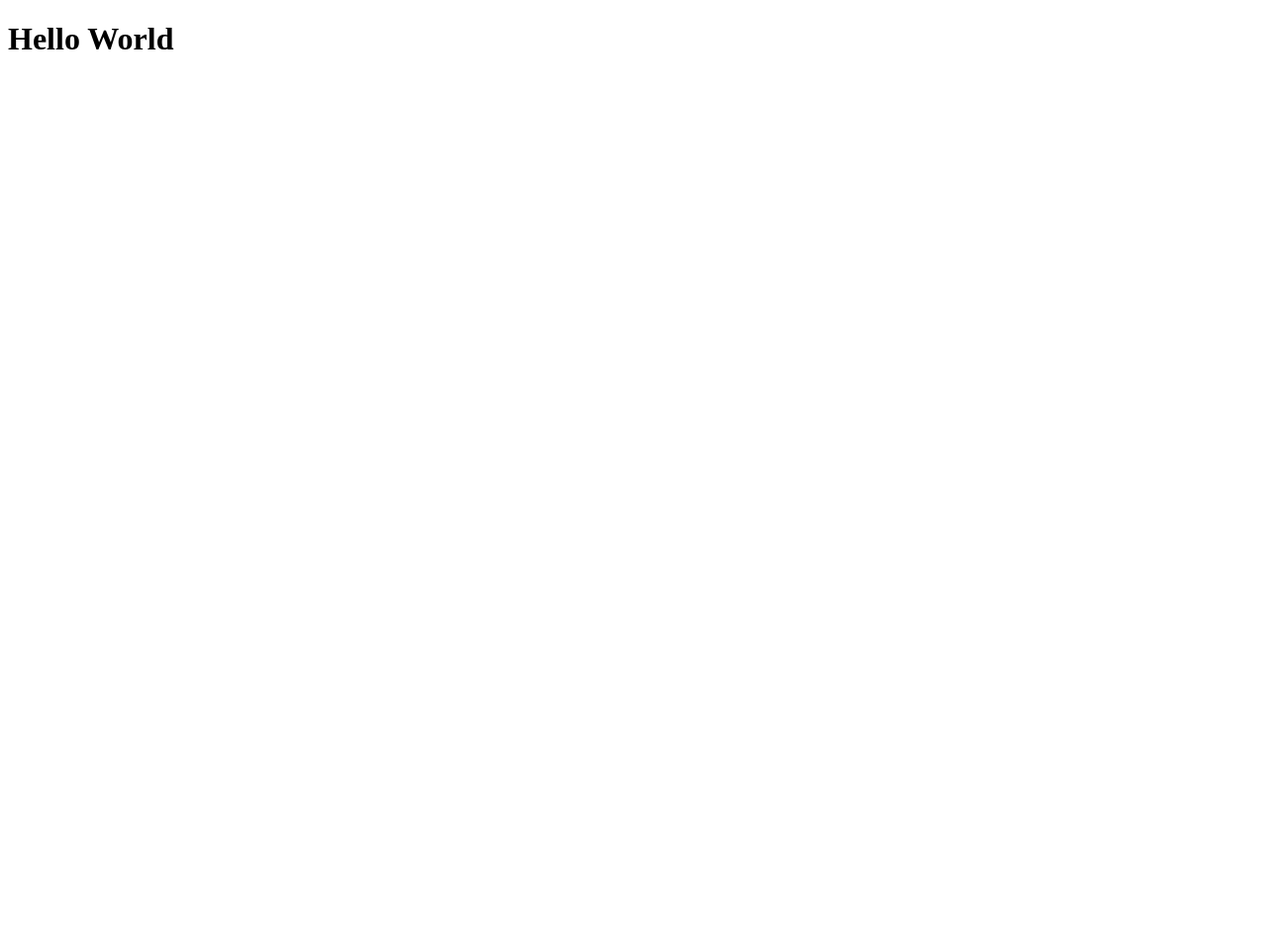
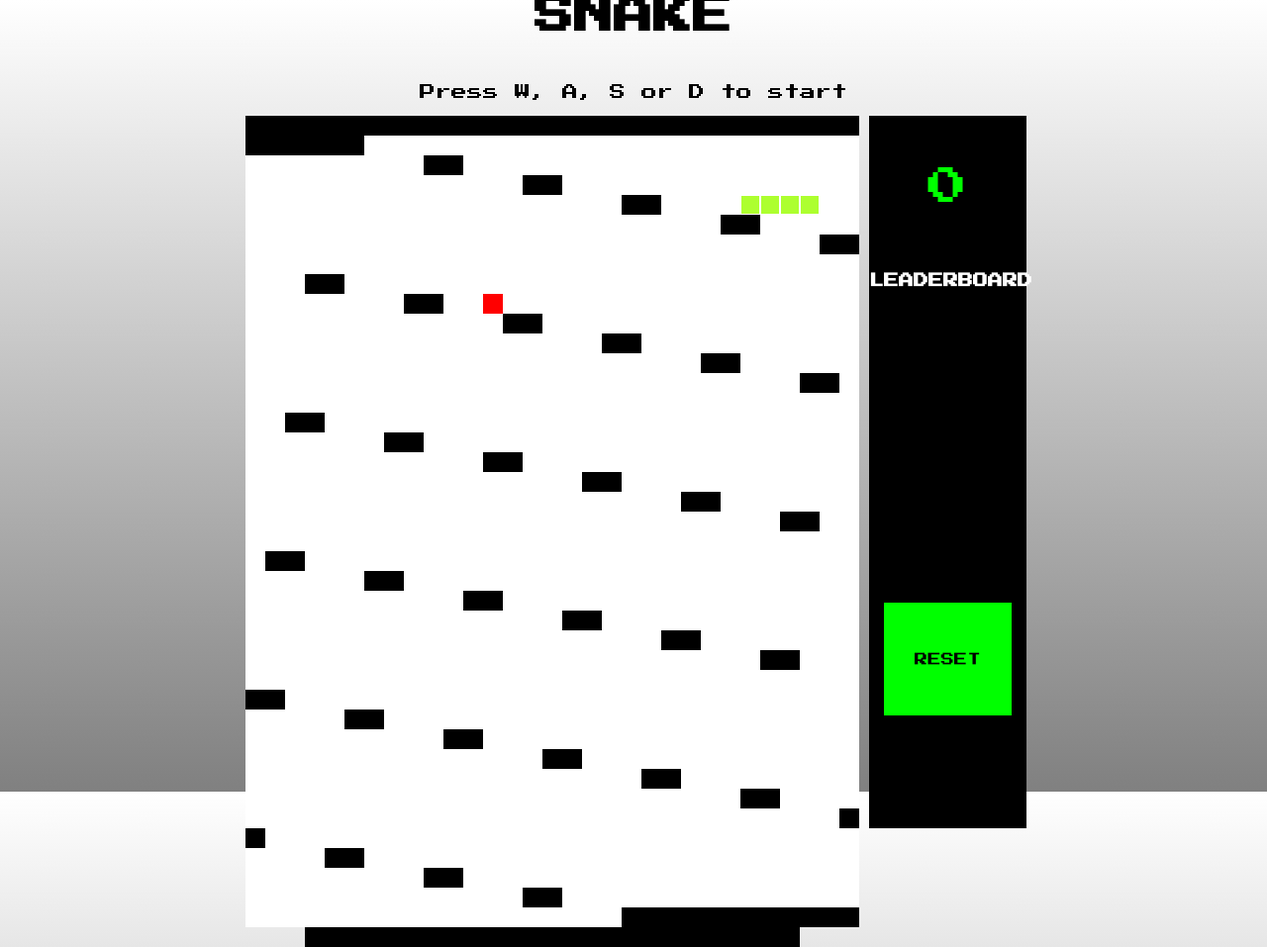
Before and after one commit to jgar123/project-1, a plain HTML site: page index.html in a window 1280 px wide. Shown: the whole page at 99% size. Before the commit the page ends 800 px from the top, so only its background shows below. Drawn offline with Linux system fonts and the light colour scheme.

Commit message:
the game of snake

```diff
--- a/index.html
+++ b/index.html
@@ -4,9 +4,23 @@
   <meta charset="UTF-8">
   <meta name="viewport" content="width=device-width, initial-scale=1.0">
   <meta http-equiv="X-UA-Compatible" content="ie=edge">
+  <link rel="stylesheet" href="styles/main.css">
+  <link href="https://fonts.googleapis.com/css?family=Press+Start+2P&display=swap" rel="stylesheet">
+  <script src="scripts/app.js"></script>
   <title>Project 1</title>
 </head>
 <body>
-  <h1>Hello World</h1>
+  <h2>SNAKE</h2>
+  <p>Press W, A, S or D to start</p>
+  <section id="main">
+    <div id="grid"></div>
+    <section id="small-stuff">
+      <div id="score">0</div>
+      <h3>LEADERBOARD</h3>
+      <div id="leaderboard"></div>
+      <button id="reset">RESET</button>
+    </section>
+    <div id="result"></div>
+  </section>
 </body>
 </html>
--- a/scripts/app.js
+++ b/scripts/app.js
@@ -0,0 +1,316 @@
+function main () {
+
+  const grid = document.querySelector('#grid')
+  const scoreBoard = document.querySelector('#score')
+  const reset = document.querySelector('#reset')
+  const leaderBoard = document.querySelector('#leaderboard')
+  const sideBit = document.querySelector('#small-stuff')
+  const width = 36
+  const cells = []
+  let snake = [149, 150, 151, 152]
+  let intervalId
+  let foodPosition
+  let score = 0
+  let speed = 150
+  let top10 = []
+
+  function scoring() {
+    scoreBoard.innerHTML = score
+  }
+
+  function setup() {
+    for (let i = 0; i < width ** 2; i++) {
+      const cell = document.createElement('div')
+      cells.push(cell)
+      grid.appendChild(cell)
+      // cell.innerHTML = i
+    }
+    for (let i = 0; i < width; i++) {
+      cells[i].classList.add('border')
+    }
+    for (let i = (width * 2 - 1); i < width ** 2; i += width) {
+      cells[i].classList.add('border')
+    }
+    for (let i = width ** 2 - width; i < width ** 2; i++) {
+      cells[i].classList.add('border')
+    }
+    for (let i = width; i < width ** 2; i += width) {
+      cells[i].classList.add('border')
+    }
+    for (let i = 0; i < snake.length; i++) {
+      cells[snake[i]].classList.add('player')
+    }
+    for (let i = 0; i < 10; i++) {
+      const test = document.createElement('div')
+      top10.push(test)
+      leaderBoard.appendChild(test)
+    }
+    foodRandomise()
+  }
+
+  setup()
+
+  function foodRandomise() {
+    foodPosition = Math.floor(Math.random() * width ** 2)
+    if (snake.includes(foodPosition) || cells[foodPosition].classList.contains('border')) {
+      foodRandomise()
+    } else {
+      cells[foodPosition].classList.remove('food')
+      cells[foodPosition].classList.add('food')
+    }
+  }
+
+  function selfCollision() {
+    for (let i = 0; i < snake.length - 1; i++) {
+      if (snake[snake.length - 1] === snake[i]) {
+        return true
+      }
+    }
+  }
+
+  function loseConditions() {
+    if (cells[snake[snake.length - 1]].classList.contains('border') || selfCollision() === true) {
+      console.log('You lost weyyyyy')
+      clearInterval(intervalId)
+      for (let i = 0; i < width ** 2; i++) {
+        grid.removeChild(grid.firstChild)
+        grid.innerHTML = `GAME OVER - FINAL SCORE: ${score}`
+        // sideBit.removeChild(sideBit.firstChild)
+
+        // if (cells[i].classList.contains('player') || cells[i].classList.contains('food')) {
+        //   cells[i].classList.remove('player')
+        //   cells[i].classList.remove('food')
+        // }
+      }
+      return true
+    }
+  }
+
+  function foodEaten() {
+    if (foodPosition === snake[snake.length - 1]) {
+      score += 10
+      scoring()
+      snake.unshift(snake[0] - 1)
+      cells[foodPosition].classList.remove('food')
+      foodRandomise()
+      speed -= 2
+    }
+  }
+
+  function snakeMove() {
+    document.addEventListener('keydown', (e) => {
+      switch (e.key) {
+        case 'd': {
+          clearInterval(intervalId)
+          intervalId = setInterval(() => {
+            if (loseConditions() === true) {
+              return
+            }
+            cells[snake[0]].classList.remove('player')
+            for (let i = 0; i < snake.length - 1; i++) {
+              snake[i] = snake[i + 1]
+              cells[snake[i]].classList.add('player')
+            }
+            snake[snake.length - 1] += 1
+            cells[snake[snake.length - 1]].classList.add('player')
+            foodEaten()
+          }, speed)
+          break
+        }
+        case 'a': {
+          clearInterval(intervalId)
+          intervalId = setInterval(() => {
+            if (loseConditions() === true) {
+              return
+            }
+            cells[snake[0]].classList.remove('player')
+            for (let i = 0; i < snake.length - 1; i++) {
+              snake[i] = snake[i + 1]
+              cells[snake[i]].classList.add('player')
+            }
+            snake[snake.length - 1] -= 1
+            cells[snake[snake.length - 1]].classList.add('player')
+            foodEaten()
+          }, speed)
+          break
+        }
+        case 'w': {
+          clearInterval(intervalId)
+          intervalId = setInterval(() => {
+            if (loseConditions() === true) {
+              return
+            }
+            cells[snake[0]].classList.remove('player')
+            for (let i = 0; i < snake.length - 1; i++) {
+              snake[i] = snake[i + 1]
+              cells[snake[i]].classList.add('player')
+            }
+            snake[snake.length - 1] = snake[snake.length - 1] - width
+            cells[snake[snake.length - 1]].classList.add('player')
+            foodEaten()
+          }, speed)
+          break
+        }
+        case 's': {
+          clearInterval(intervalId)
+          intervalId = setInterval(() => {
+            if (loseConditions() === true) {
+              return
+            }
+            cells[snake[0]].classList.remove('player')
+            for (let i = 0; i < snake.length - 1; i++) {
+              snake[i] = snake[i + 1]
+              cells[snake[i]].classList.add('player')
+            }
+            snake[snake.length - 1] = snake[snake.length - 1] + width
+            cells[snake[snake.length - 1]].classList.add('player')
+            foodEaten()
+          }, speed)
+          break
+        }
+      }
+    })
+  }
+
+  snakeMove()
+
+  // function resetGame() {
+  //   reset.addEventListener('click', () => {
+  //     // location.reload()
+  //     grid.innerHTML = ''
+  //     snake = [149, 150, 151, 152]
+  //     score = 0
+  //     speed = 150
+  //     setup()
+  //     snakeMove()
+  //   })
+  // }
+
+  // resetGame()
+
+}
+
+window.addEventListener('DOMContentLoaded', main)
+
+// const grid = document.querySelector('#grid')
+// const width = 18
+// const cells = []
+// let player = 290
+// let playerCord = []
+// let intervalId
+// let x
+// let y
+
+
+
+// const border = [0, 1, 2, 3, 4, 5, 6, 7, 8, 9, 10, 11, 12, 13, 14, 15, 16, 17, 18, 26, 27, 35, 36, 38, 39, 40, 41, 42, 44, 45, 47, 48, 49, 50, 51, 53, 54, 56, 57, 58, 59, 60, 62, 63, 65, 66, 67, 68, 69, 71, 72, 89, 90, 92, 93, 94, 95, 96, 97, 98, 99, 100, 101, 102, 103, 104, 105, 107, 108, 114, 119, 125, 126, 127, 128, 129, 130, 132, 134, 135, 137, 139, 140, 141, 142, 143, 152, 153, 162, 163, 164, 165, 166, 168, 173, 175, 176, 177, 178, 179, 180, 181, 182, 183, 184, 186, 187, 188, 189, 190, 191, 193, 194, 195, 196, 197, 198, 206, 207, 215, 216, 218, 219, 220, 222, 224, 225, 227, 229, 230, 231, 233, 234, 236, 237, 238, 240, 245, 247, 248, 249, 251, 252, 258, 259, 260, 261, 262, 263, 269, 270, 272, 273, 274, 275, 276, 277, 278, 279, 280, 281, 282, 283, 284, 285, 287, 288, 305, 306, 307, 308, 309, 310, 311, 312, 313, 314, 315, 316, 317, 318, 319, 320, 321, 322, 323]
+
+// function makeGrid() {
+//   for (let i = 0; i < 18 ** 2; i++) {
+//     const cell = document.createElement('div')
+//     cells.push(cell)
+//     grid.appendChild(cell)
+//     cell.innerHTML = i
+//   }
+//   for (let i = 0; i < border.length; i++) {
+//     cells[border[i]].classList.add('border')
+//   }
+// }
+
+// makeGrid()
+
+// cells[player].classList.add('player')
+
+// // create direction variable when pacman movement is equal to it i.e. left then ignore other keystrokes until border reached???
+
+// function pacCord (player) {
+//   playerCord = []
+//   x = player % width
+//   y = (player - x) / width
+//   playerCord.push(x)
+//   playerCord.push(y)
+//   return playerCord
+// }
+
+// function movePac() {
+//   document.addEventListener('keyup', (e) => {
+//     switch (e.key) {
+//       case 'd': {
+//         clearInterval(intervalId)
+//         intervalId = setInterval(() => {
+//           if (player === 161) {
+//             cells[player].classList.remove('player')
+//             player = 143
+//             cells[player].classList.add('player')
+//           }
+//           if (cells[player + 1].classList.contains('border')) {
+//             return
+//           }
+//           cells[player].classList.remove('player')
+//           player += 1
+//           cells[player].classList.add('player')
+//           console.log(pacCord(player))
+//         }, 125)
+//         break
+//       }
+//       case 'a': {
+//         clearInterval(intervalId)
+//         intervalId = setInterval(() => {
+//           if (player === 144) {
+//             cells[player].classList.remove('player')
+//             player = 162
+//             cells[player].classList.add('player')
+//           }
+//           if (cells[player - 1].classList.contains('border')) {
+//             return
+//           }
+//           cells[player].classList.remove('player')
+//           player -= 1
+//           cells[player].classList.add('player')
+//           console.log(pacCord(player))
+//         }, 125)
+//         break
+//       }
+//       case 'w': {
+//         clearInterval(intervalId)
+//         intervalId = setInterval(() => {
+//           if (cells[player - width].classList.contains('border')) {
+//             return
+//           }
+//           cells[player].classList.remove('player')
+//           player = player - width
+//           cells[player].classList.add('player')
+//           console.log(pacCord(player))
+//         }, 125)
+//         break
+//       }
+//       case 's': {
+//         clearInterval(intervalId)
+//         intervalId = setInterval(() => {
+//           if (cells[player + width].classList.contains('border')) {
+//             return
+//           }
+//           cells[player].classList.remove('player')
+//           player = player + width
+//           cells[player].classList.add('player')
+//           console.log(pacCord(player))
+//         }, 125)
+//         break
+//       }
+//     }
+//   })
+// }
+
+// movePac()
+
+// let ghost1 = 115
+// let ghost2 = 118
+// let ghost3 = 172
+
+// let ghost1Hist = []
+
+// cells[ghost1].classList.add('ghost')
+// cells[ghost2].classList.add('ghost')
+// cells[ghost3].classList.add('ghost')
+
+// const area = [19, 20, 21, 22, 23, 24, 25, 28, 29, 30, 31, 32, 33, 34, 37, 43, 46, 52, 55, 61, 64, 70, 73, 74, 75, 76, 77, 78, 79, 80, 81, 82, 83, 84, 85, 86, 87, 88, 91, 106, 109, 110, 111, 112, 113, 115, 116, 117, 118, 120, 121, 122, 123, 124, 131, 133, 136, 138, 144, 145, 146, 147, 148, 149, 150, 151, 154, 155, 156, 157, 158, 159, 160, 161, 167, 169, 170, 171, 172, 174, 185, 192, 199, 200, 201, 202, 203, 204, 205, 206, 207, 208, 209, 210, 211, 212, 213, 214, 217, 221, 223, 226, 228, 232, 235, 239, 241, 242, 243, 244, 246, 250, 253, 254, 255, 256, 257, 264, 265, 266, 267, 268, 271, 286, 289, 290, 291, 292, 293, 294, 295, 296, 297, 298, 299, 300, 301, 302, 303, 304]
--- a/styles/main.css
+++ b/styles/main.css
@@ -0,0 +1,163 @@
+* {
+  box-sizing: border-box;
+}
+
+body, html {
+  margin: 0px;
+  padding: 0px;
+  height: 100%
+}
+
+body {
+  display: flex;
+  flex-direction: column;
+  justify-content: center;
+  align-items: center;
+  background: linear-gradient(to top, grey, white);
+}
+
+h2 {
+  font-size: 40px;
+  font-family: 'Press Start 2P', cursive;
+}
+
+p {
+  font-family: 'Press Start 2P', cursive;
+}
+
+#main {
+  display: flex;
+  flex-direction: row;
+  justify-content: flex-start;
+  /* border: 1px solid black; */
+  /* width: 1000px; */
+  width: 62%;
+}
+
+#grid {
+  width: 720px;
+  height: 720px;
+  display: flex;
+  flex-direction: row;
+  flex-wrap: wrap;
+  justify-content: center;
+  align-items: center;
+  font-family: 'Press Start 2P', cursive;
+  /* border: 1px solid black */
+}
+
+#grid div {
+  width: 20px;
+  height: 20px;
+  background-color: white;
+  /* border: 1px solid gray; */
+}
+
+#grid div.border {
+  width: 20px;
+  height: 20px;
+  background-color: black;
+  /* border: 1px solid gray; */
+}
+
+#grid div.player {
+  width: 20px;
+  height: 20px;
+  background-color: greenyellow;
+  border: 1px solid white
+}
+
+#grid div.food {
+  background-color: red;
+  /* border: 1px solid white; */
+  animation: fud 1s linear infinite;
+  /* border-radius: 50% */
+}
+
+#small-stuff {
+  display: flex;
+  flex-direction: column;
+  width: 20%;
+  justify-content: flex-start;
+  /* border-right: 5px solid white;
+  border-left: 5px solid white; */
+  margin-left: 5px;
+  background-color: black;
+}
+
+#score {
+  width: 100%;
+  height: 20%;
+  padding: 20px;
+  border: 15px solid black;
+  display: flex;
+  justify-content: center;
+  align-items: center;
+  font-size: 40px;
+  align-self: flex-start;
+  font-family: 'Press Start 2P', cursive;
+  color: lime;
+  background-color: black;
+}
+
+#reset {
+  font-family: 'Press Start 2P', cursive;
+  width: 100%;
+  height: 20%;
+  border: 15px solid black;
+  background-color: lime;
+}
+
+/* #score .finish {
+  font-size: 100px;
+  border: 1px solid black
+} */
+
+#leaderboard {
+  height: 40%;
+  display: flex;
+  flex-direction: column;
+  justify-content: flex-start;
+  align-items: center;
+  /* border: 1px solid white */
+}
+
+#leaderboard div {
+  height: 10%;
+  width: 95%;
+  /* border: 1px solid white; */
+  background-color: black;
+  font-family: 'Press Start 2P', cursive;
+  color: white;
+  font-size: 15px;
+  display: flex;
+  justify-content: center;
+  align-items: center;
+}
+
+h3 {
+  font-size: 15px;
+  font-family: 'Press Start 2P', cursive;
+  text-align: center;
+  color: white;
+  background-color: black;
+  /* border: 1px solid white; */
+}
+
+/* #grid div.ghost {
+  width: 40px;
+  height: 40px;
+  background-color: red;
+} */
+
+@keyframes fud {
+  0% {
+    transform: scale(1.0);
+  }
+  50% {
+    transform: scale(1.2);
+  }
+  100% {
+    transform: scale(1.0);
+  }
+}
```
